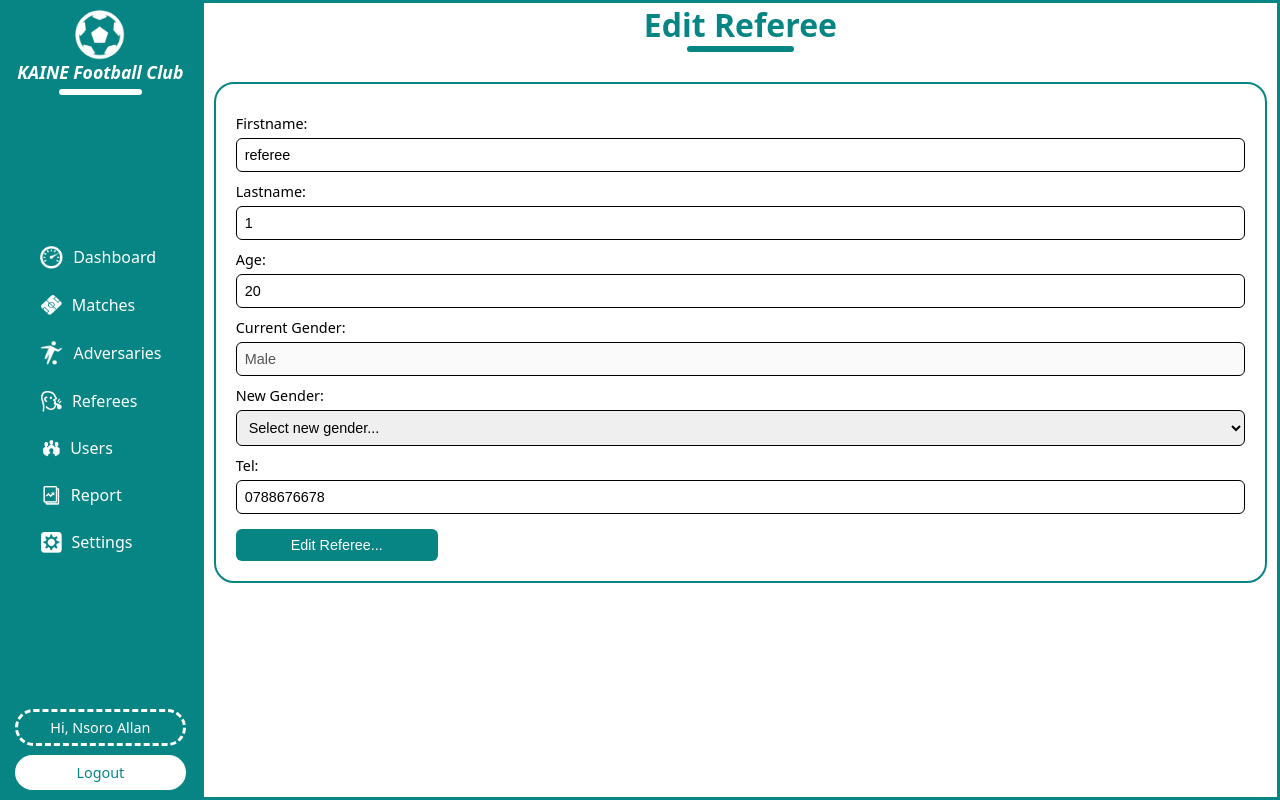
After one commit to Nsoro-Allan/KAINE-FC, a PHP site: page /edit_referee.php?ref_id=2 in a window 1280 px wide. The commit adds this page. Run offline with PHP 8.4, Linux system fonts and the light colour scheme; a user stored in the database is signed in; data comes from the database, SQL or seed files in the repository.

Commit message:
changes made...

```diff
--- a/adversaries.php
+++ b/adversaries.php
@@ -40,7 +40,7 @@ include("sessions.php");
                     <tr>
                         <td><?php echo $row['name'];?></td>
                         <td>
-                            <a href="#">Edit</a>
+                            <a href="edit_adversarie.php?ad_id=<?php echo $row['ad_id'];?>">Edit</a>
                             <a href="delete_adversarie.php?ad_id=<?php echo $row['ad_id'];?>">Delete</a>
                         </td>
                     </tr>
--- /dev/null
+++ b/edit_referee.php
@@ -0,0 +1,84 @@
+<?php
+include("connection.php");
+include("sessions.php");
+
+$ref_id=$_GET['ref_id'];
+
+// Select Data
+$select=$con->query("SELECT * FROM `referees` WHERE `ref_id`='$ref_id'");
+$row=mysqli_fetch_assoc($select);
+$f_name=$row['f_name'];
+$l_name=$row['l_name'];
+$age=$row['age'];
+$gender=$row['gender'];
+$tel=$row['tel'];
+
+// Update Data
+if(isset($_POST['edit_referee'])){
+    $f_name=mysqli_real_escape_string($con,$_POST['f_name']);
+    $l_name=mysqli_real_escape_string($con,$_POST['l_name']);
+    $age=mysqli_real_escape_string($con,$_POST['age']);
+    $gender=mysqli_real_escape_string($con,$_POST['gender']);
+    $tel=mysqli_real_escape_string($con,$_POST['tel']);
+
+    $update=$con->query("UPDATE `referees` SET `f_name`='$f_name', `l_name`='$l_name', `age`='$age', `gender`='$gender', `tel`='$tel' WHERE `ref_id`='$ref_id'");
+    if($update){
+        header("Location: referees.php");
+    }
+    else{
+        echo
+        "
+            <script>
+                alert('Failed to update referee account...');
+            </script>
+        ";
+    }
+
+}
+
+?>
+
+<!DOCTYPE html>
+<html lang="en">
+<head>
+    <meta charset="UTF-8">
+    <meta name="viewport" content="width=device-width, initial-scale=1.0">
+    <title>Kaine Fc - Edit Referee</title>
+    <link rel="shortcut icon" href="./imgs/icon.ico" type="image/x-icon">
+    <link rel="stylesheet" href="style.css">
+</head>
+<body>
+    <div class="dashboard-container">
+        <?php
+            include("sidebar.php");
+        ?>
+        <div class="dashboard-right">
+            <div class="right-title">
+                <h1>Edit Referee</h1>
+                <div class="line"></div>
+            </div>
+            <div class="right-content">
+                <form action="" method="post">
+                    <label>Firstname:</label>
+                    <input type="text" name="f_name" value="<?php echo $f_name;?>">
+                    <label>Lastname:</label>
+                    <input type="text" name="l_name" value="<?php echo $l_name;?>">
+                    <label>Age:</label>
+                    <input type="text" name="age" value="<?php echo $age;?>">
+                    <label>Current Gender:</label>
+                    <input type="text" value="<?php echo $gender;?>" disabled>
+                    <label>New Gender:</label>
+                    <select name="gender">
+                        <option value="<?php echo $gender;?>">Select new gender...</option>
+                        <option value="Male">Male</option>
+                        <option value="Female">Female</option>
+                    </select>
+                    <label>Tel:</label>
+                    <input type="text" name="tel" value="<?php echo $tel;?>">
+                    <button type="submit" name="edit_referee">Edit Referee...</button>
+                </form>
+            </div>
+        </div>
+    </div>
+</body>
+</html>
--- a/referees.php
+++ b/referees.php
@@ -48,7 +48,7 @@ include("sessions.php");
                         <td><?php echo $row['gender'];?></td>
                         <td><?php echo $row['tel'];?></td>
                         <td>
-                            <a href="#">Edit</a>
+                            <a href="edit_referee.php?ref_id=<?php echo $row['ref_id'];?>">Edit</a>
                             <a href="delete_referee.php?ref_id=<?php echo $row['ref_id'];?>">Delete</a>
                         </td>
                     </tr>
```
Also changed, not shown: edit_adversarie.php (added, +63 -0 lines), edit_user.php (+33 -4 lines).
